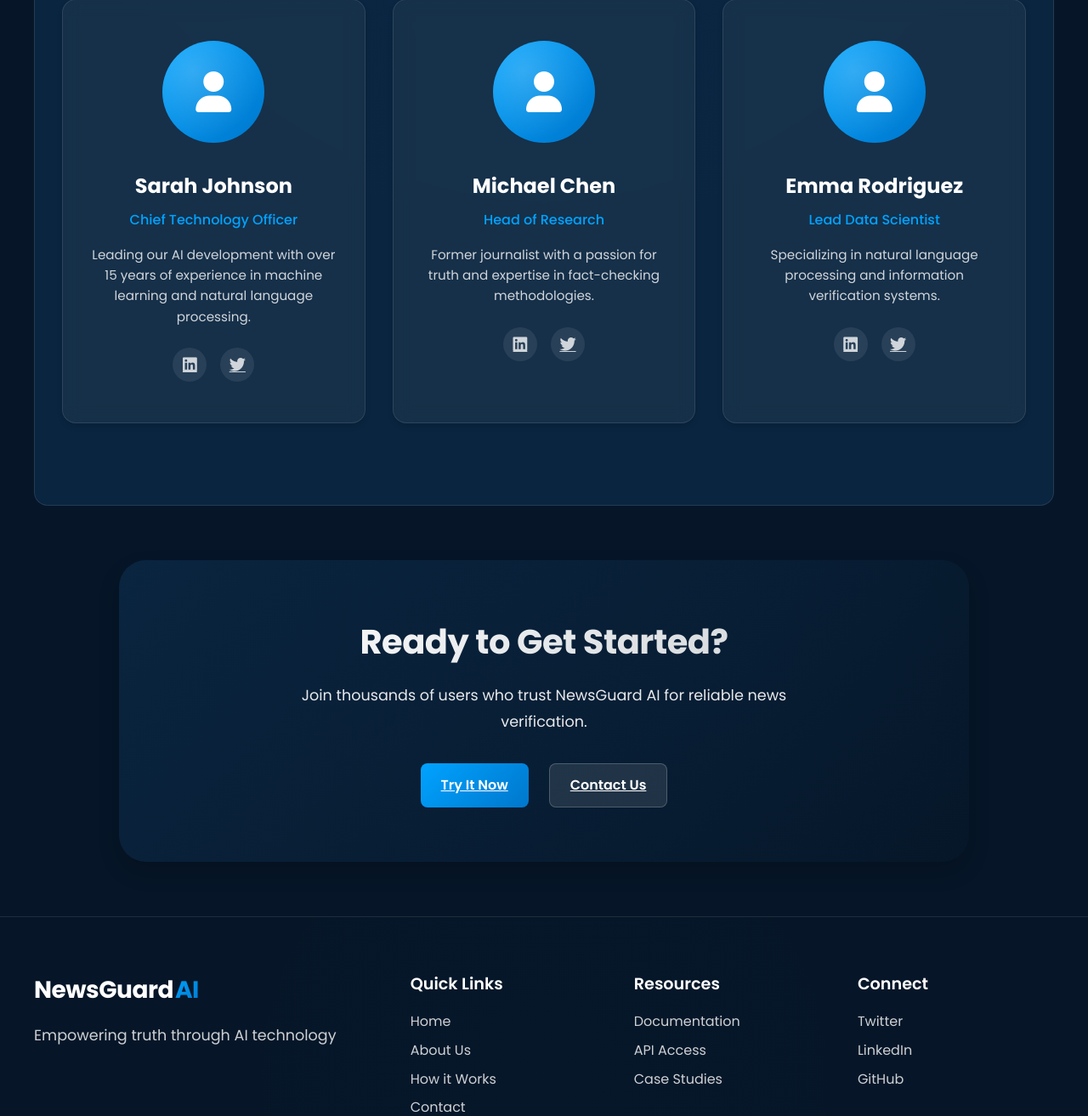
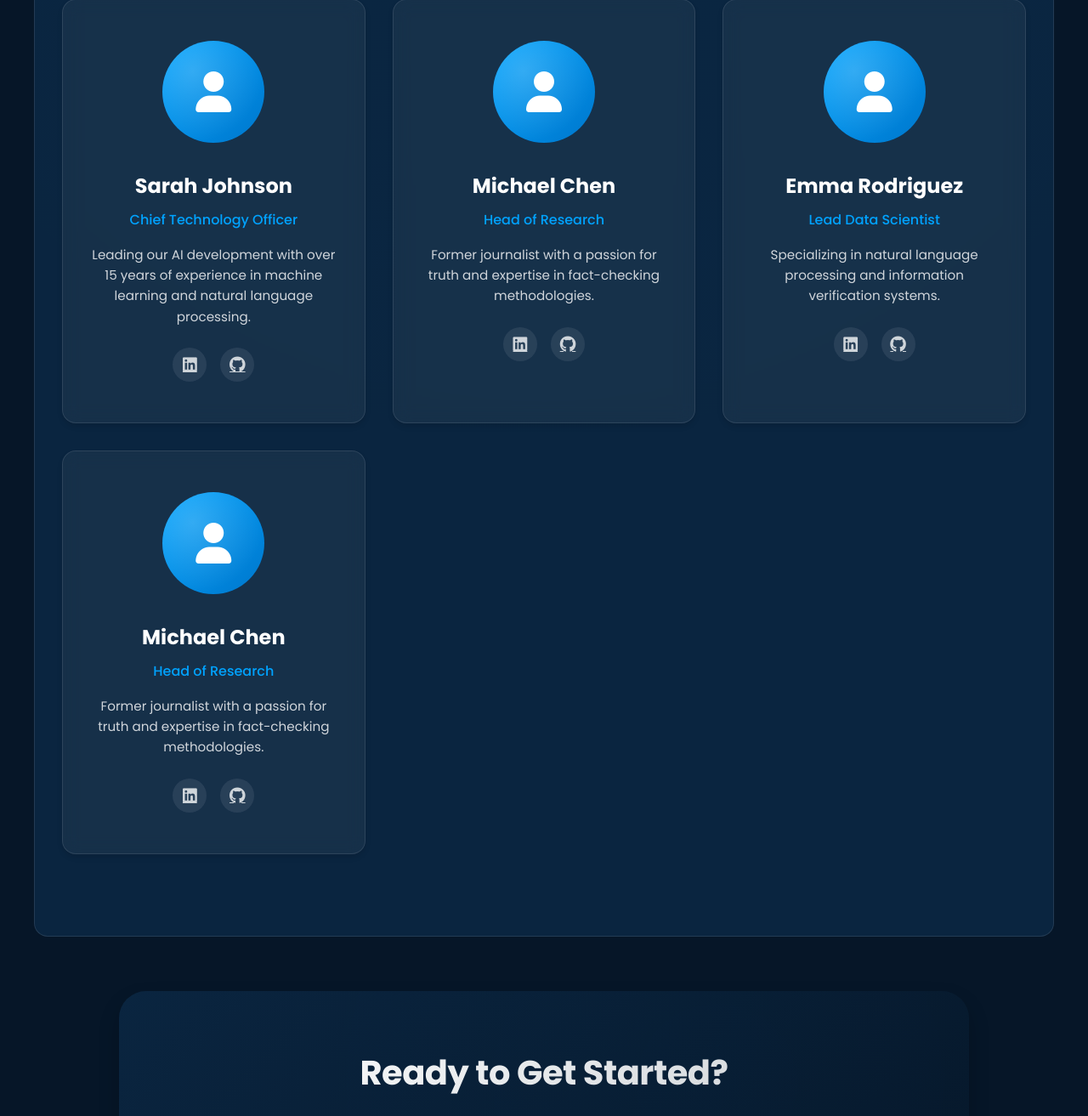
Before and after one commit to VighneshDevHub/NewsGuard-AI, a Flask app: page /about in a window 1280 px wide. Shown: the part 1926-3239 px from the top of the page at 85% size. Run offline with Flask 3, Linux system fonts and the light colour scheme.

Commit message:
Updated project files

```diff
--- a/app.py
+++ b/app.py
@@ -6,9 +6,24 @@
 import trafilatura
 from urllib.parse import urlparse
 from datetime import datetime
+from flask_mail import Mail, Message
+
 
 # Create the Flask app
 app = Flask(__name__)
+
+# Initialize Flask-Mail
+app.config['MAIL_SERVER'] = 'smtp.gmail.com'
+app.config['MAIL_PORT'] = 465
+app.config['MAIL_USE_TLS'] = False
+app.config['MAIL_USE_SSL'] = True
+app.config['MAIL_USERNAME'] = 'salunkhesantosh787@gmail.com'  # Your email here
+app.config['MAIL_PASSWORD'] = 'ohjq iqcn zrpt xpco'  # Your email password here
+
+# Initialize the Mail instance
+mail = Mail(app)
+
+
 
 # Google Custom Search setup
 API_KEY = "AIzaSyB2nlYuSgnoKLBKC4aF2nfF2drE3ZWIMNk"
@@ -424,17 +439,32 @@
 
 @app.route('/submit-contact', methods=['POST'])
 def submit_contact():
+    print(request.json)  # Debugging: Check if JSON data is received
+
     try:
-        name = request.form.get('name')
-        email = request.form.get('email')
-        subject = request.form.get('subject')
-        message = request.form.get('message')
+        # Extract data from the JSON payload
+        name = request.json.get('name')
+        email = request.json.get('email')
+        subject = request.json.get('subject')
+        message = request.json.get('message')
 
-        # Here you would typically send an email or store the contact form data
-        # For now, we'll just return a success message
-        return jsonify({'success': True, 'message': 'Thank you for your message. We will get back to you soon!'})
+        if not name or not email or not message:
+            return jsonify({'error': 'Please fill out all fields'}), 400
+
+        # Create the email message
+        body = f"Name: {name}\nEmail: {email}\n\nSubject:{subject}\n\nMessage: {message}"
+
+        msg = Message(subject=subject,
+                      sender='salunkhesantosh787@gmail.com',
+                      recipients=['vighneshsalunkhe13@gmail.com'])
+        msg.body = body
+        mail.send(msg)
+
+        return jsonify({'message': 'Form submitted successfully! We will get back to you shortly.'}), 200
+
     except Exception as e:
-        return jsonify({'error': str(e)}), 500
+        print(f"Error sending email: {str(e)}")
+        return jsonify({'error': 'Failed to submit form'}), 500
 
 if __name__ == '__main__':
     app.run(host='0.0.0.0', port=5000,debug=True)
--- a/templates/about.html
+++ b/templates/about.html
@@ -101,7 +101,7 @@
             </p>
             <div class="social-links">
               <a href="#" target="_blank"><i class="fab fa-linkedin"></i></a>
-              <a href="#" target="_blank"><i class="fab fa-twitter"></i></a>
+              <a href="#" target="_blank"><i class="fab fa-github"></i></a>
             </div>
           </div>
 
@@ -117,7 +117,7 @@
             </p>
             <div class="social-links">
               <a href="#" target="_blank"><i class="fab fa-linkedin"></i></a>
-              <a href="#" target="_blank"><i class="fab fa-twitter"></i></a>
+              <a href="#" target="_blank"><i class="fab fa-github"></i></a>
             </div>
           </div>
 
@@ -133,7 +133,24 @@
             </p>
             <div class="social-links">
               <a href="#" target="_blank"><i class="fab fa-linkedin"></i></a>
-              <a href="#" target="_blank"><i class="fab fa-twitter"></i></a>
+              <a href="#" target="_blank"><i class="fab fa-github"></i></a>
+            </div>
+          </div>
+
+
+          <div class="card team-card">
+            <div class="team-avatar">
+              <i class="fas fa-user"></i>
+            </div>
+            <h3>Michael Chen</h3>
+            <div class="role">Head of Research</div>
+            <p>
+              Former journalist with a passion for truth and expertise in
+              fact-checking methodologies.
+            </p>
+            <div class="social-links">
+              <a href="#" target="_blank"><i class="fab fa-linkedin"></i></a>
+              <a href="#" target="_blank"><i class="fab fa-github"></i></a>
             </div>
           </div>
         </div>
--- a/templates/contact.html
+++ b/templates/contact.html
@@ -35,6 +35,7 @@
               <h2>Get in Touch</h2>
               <p>We're here to help and answer any questions you might have.</p>
             </div>
+
 
             <div class="info-items">
               <div class="info-item">
@@ -88,10 +89,11 @@
           </div>
 
           <div class="contact-form-container">
-            <form class="contact-form" novalidate>
+            <form action="/submit-contact" method="POST" class="contact-form" novalidate>
               <div class="info-header">
                 <h2>Send a Message</h2>
                 <p>Fill this form to communicate with us</p>
+
 
               <div class="form-group">
                 <div class="input-wrapper">
```
Also changed, not shown: static/js/utils/analyzeAuthenticity.js (+17 -34 lines).
